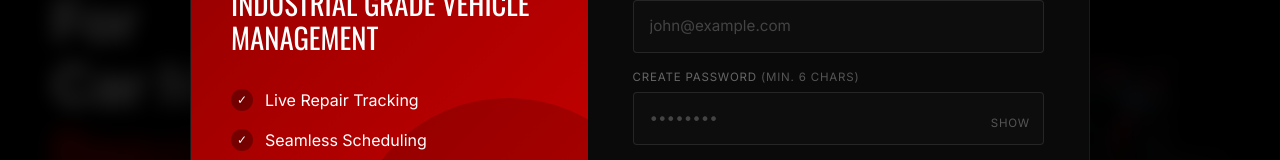
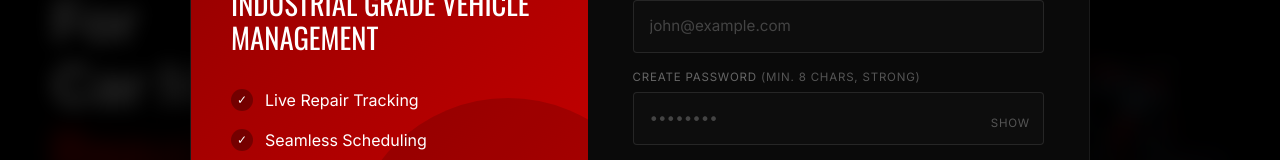
Before and after one commit to lalithmadhav11/Vehicle_Service_Management_System, a React (Vite) app in the folder client/: page / in a window 1280 px wide. Both pictures are taken after a click on the button "REGISTER". Shown: the part 351-511 px from the top of the page. Built offline with nearby package versions, Linux system fonts and the light colour scheme.

Commit message:
feat(auth): enforce strong password validation on registration - Replace weak 6-char minimum with robust regex requiring 8+ chars - Password must contain uppercase, lowercase, digit, and special character - Update label hint text to reflect new password requirements

```diff
--- a/client/src/components/AuthModal.jsx
+++ b/client/src/components/AuthModal.jsx
@@ -64,8 +64,9 @@ const AuthModal = ({ isOpen, tab, setTab, onClose, onLoginSuccess }) => {
   const handleRegisterSubmit = async (e) => {
     e.preventDefault();
     setLoading(true); reset();
-    if (registerData.password.length < 6) {
-      setErrorMsg('Password must be at least 6 characters.');
+    const pwdRegex = /^(?=.*[a-z])(?=.*[A-Z])(?=.*\d)(?=.*[@$!%*?&])[A-Za-z\d@$!%*?&]{8,}$/;
+    if (!pwdRegex.test(registerData.password)) {
+      setErrorMsg('Password must be at least 8 characters long, contain uppercase, lowercase, number, and special character.');
       setLoading(false);
       return;
     }
@@ -219,7 +220,7 @@ const AuthModal = ({ isOpen, tab, setTab, onClose, onLoginSuccess }) => {
                   className="input-field" placeholder="john@example.com" required autoComplete="email" />
               </div>
               <div style={{ position: 'relative' }}>
-                <label style={labelStyle}>Create Password <span style={{ color: '#555' }}>(min. 6 chars)</span></label>
+                <label style={labelStyle}>Create Password <span style={{ color: '#555' }}>(min. 8 chars, strong)</span></label>
                 <input type={showPwd ? 'text' : 'password'} name="password"
                   value={registerData.password} onChange={handleRegisterChange}
                   className="input-field" placeholder="••••••••" required autoComplete="new-password"
```
